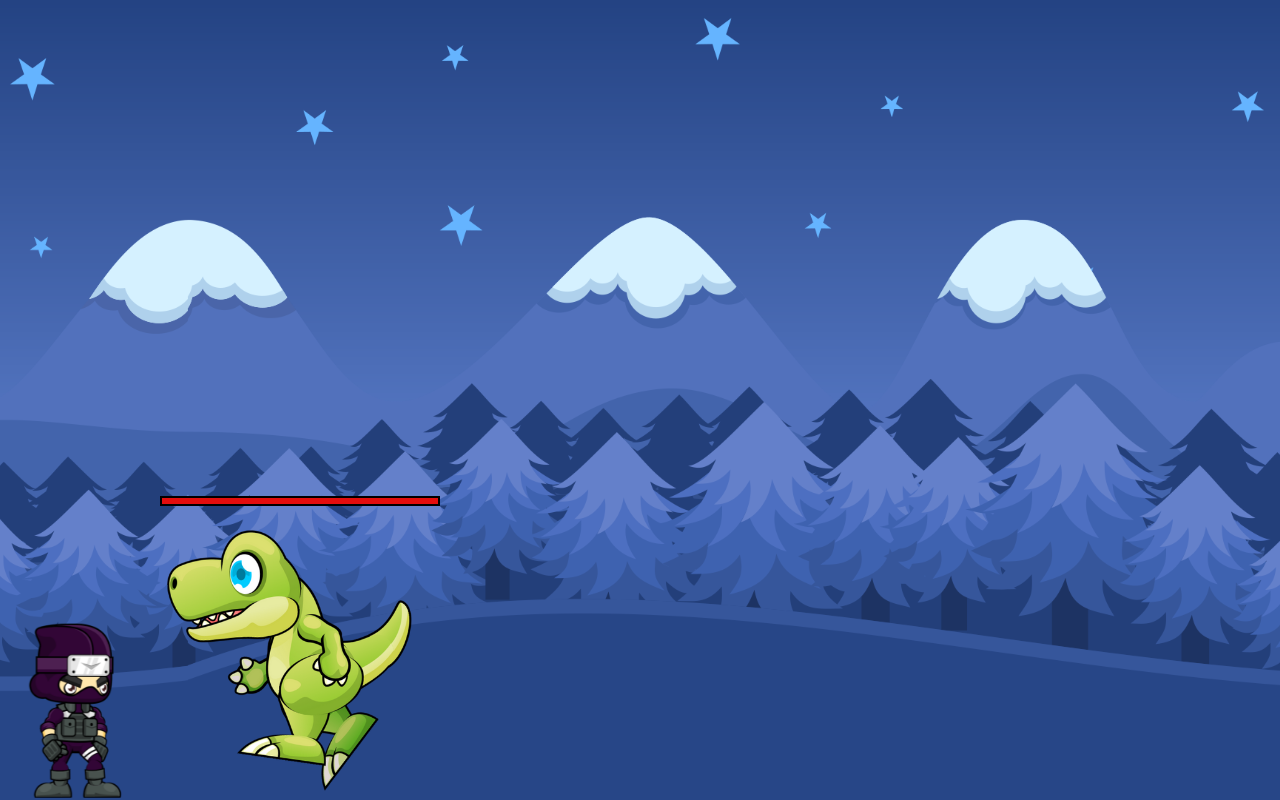
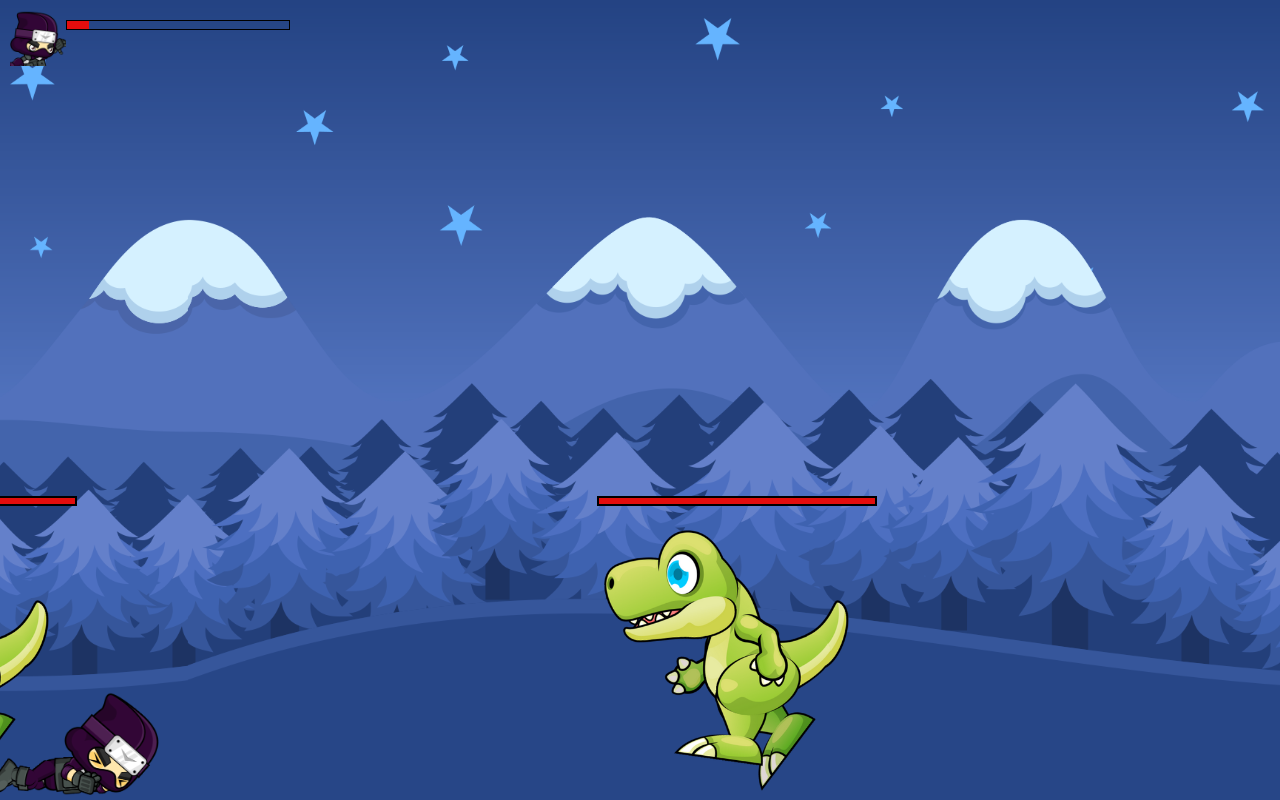
Before and after one commit to s-hyeji/ggang_game, a plain HTML site: page coding/code/index.html in a window 1280 px wide. Drawn offline with Linux system fonts and the light colour scheme.

Commit message:
4/18 마지막

```diff
--- a/coding/code/css/game.css
+++ b/coding/code/css/game.css
@@ -27,6 +27,48 @@
  background: url(../../../lib/images/bg_bottom.png)bottom/ auto 100% repeat-x;
  z-index: 10;
  will-change: transform;
+}
+
+/* info */
+.game_info {
+ position: fixed;
+ left: 0;
+ top: 0;
+ width: 100%;
+ height: 150px;
+ z-index: 10;
+}
+
+.game_info .hero_state {
+ width: 300px;
+ height: 100%;
+ padding: 10px;
+}
+
+.game_info .hero_state .hero_img {
+ float: left;
+ width: 20%;
+}
+
+.game_info .hero_state .state_box {
+ float: left;
+ width: 80%;
+ height: 100%;
+ padding-top: 10px;
+}
+
+.game_info .hero_state .state_box .hp {
+ width: 100%;
+ height: 10px;
+ border: 1px solid #000;
+}
+
+.game_info .hero_state .state_box .hp span {
+ display: block;
+ width: 100%;
+ height: 100%;
+ background-color: #e30d0d;
+ transition: width .3s linear;
 }
 
 /* 기본 히어로 */
@@ -96,6 +138,35 @@
  will-change: transform;
 }
 
+/* 충돌 */
+@keyframes hero_crash {
+ 0% {
+  background-position-x: 0px;
+ }
+
+ 100% {
+  background-position-x: -259px;
+ }
+}
+
+.hero_box .hero.crash {
+ background-image: url(../../../lib/images/ninja_crash.png);
+ animation: hero_crash .4s 1 steps(2);
+}
+
+/* 다이 */
+@keyframes hero_dead {
+ 100% {
+  background-position-x: right;
+ }
+}
+
+.hero_box .hero.dead {
+ background-image: url(../../../lib/images/ninja_dead.png);
+ animation: none;
+ transform: rotate(90deg) translateX(53px);
+}
+
 /* 몬스터 */
 @keyframes monster_run {
  100% {
--- a/coding/code/index.html
+++ b/coding/code/index.html
@@ -16,6 +16,18 @@
 				<div class="hero"></div>
 			</div>
 		</div>
+		<div class="game_info">
+			<div class="hero_state">
+				<figure class="hero_img">
+					<img src="../../lib/images/ninja_profile.png" alt="HERO">
+				</figure>
+				<div class="state_box">
+					<div class="hp">
+						<span></span>
+					</div>
+				</div>
+			</div>
+		</div>
 	</div>
 	<script type="text/javascript" src="./js/class.js" charset="utf-8"></script>
 	<script type="text/javascript" src="./js/game.js" charset="utf-8"></script>
--- a/coding/code/js/class.js
+++ b/coding/code/js/class.js
@@ -5,7 +5,10 @@ class Hero {
   this.speed = 10;
   this.direction = 'right'
   this.attackDamage = 1000;
-  // console.log(this.el.getBoundingClientRect());
+  this.hpProgress = 0;
+  this.hpValue = 10000;
+  this.defaultHpValue = this.hpValue;
+
  }
 
  keyMotion() {
@@ -39,7 +42,6 @@ class Hero {
 
   this.el.parentNode.style.transform = `translateX(${this.moveX}px)`
  }
-
  position() {
   return {
    left: this.el.getBoundingClientRect().left,
@@ -53,6 +55,25 @@ class Hero {
    width: this.el.offsetWidth,
    height: this.el.offsetHeight,
   }
+ }
+ updateHp(monsterDamage) {
+  this.hpValue = Math.max(0, this.hpValue - monsterDamage);
+  this.hpProgress = this.hpValue / this.defaultHpValue * 100;
+  const heroHpBox = document.querySelector('.state_box .hp span');
+  heroHpBox.style.width = this.hpProgress + "%";
+
+  this.crash();
+  if (this.hpValue === 0) {
+   this.dead();
+  }
+ }
+ crash() {
+  this.el.classList.add("crash");
+  setTimeout(() => this.el.classList.remove("crash"), 800);
+ }
+ dead() {
+  this.el.classList.add("dead");
+
  }
 }
 
@@ -133,7 +154,8 @@ class Monster {
   this.progress = 0;
   this.positionX = positionX;
   this.moveX = 0;
-  this.speed = 7;
+  this.speed = 3;
+  this.crashDamage = 100;
 
   this.init();
  }
@@ -175,8 +197,15 @@ class Monster {
    this.moveX -= this.speed;
   }
 
+  this.el.style.transform = `translateX(${this.moveX}px)`;
+  this.crash();
+ }
+ crash() {
+  let rightDiff = 30;
+  let leftDiff = 90;
 
-
-  this.el.style.transform = `translateX(${this.moveX}px)`
+  if (hero.position().right - rightDiff >= this.position().left && hero.position().left + leftDiff < this.position().right) {
+   hero.updateHp(this.crashDamage);
+  }
  }
 }
--- a/coding/code/js/game.js
+++ b/coding/code/js/game.js
@@ -71,7 +71,7 @@ let hero;
 const init = () => {
  hero = new Hero('.hero');
  allMonsterComProp.arr[0] = new Monster(700, 7777);
- // allMonsterComProp.arr[1] = new Monster(1500, 5555);
+ allMonsterComProp.arr[1] = new Monster(1500, 5555);
  windowEvent();
  loadImg();
  renderGame();
```
